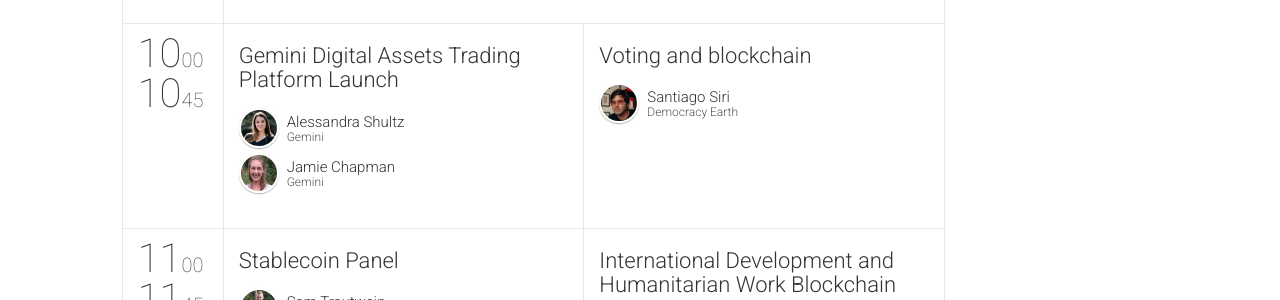
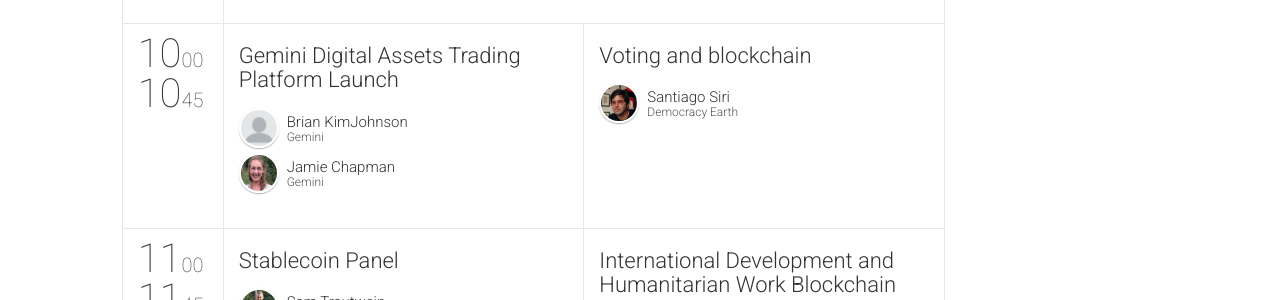
Before and after one commit to BlockchainAtColumbia/ledgerfest-2019, a Jekyll site: the page built from schedule.html, in a window 1280 px wide and 900 px high, scrolled down 542 px. Shown: the part 147-447 px from the top of the window. Built offline with Jekyll 4.4.1, drawn with Linux system fonts in a browser that asks for light colours; nearby versions of some CDN libraries; comment, search, counter and statistics services are not loaded.

Commit message:
changed alessandra to brian for Gemini

```diff
--- a/_data/speakers.yml
+++ b/_data/speakers.yml
@@ -9,12 +9,12 @@
   rockstar: true
 -
   id: 2
-  name: "Alessandra"
-  surname: "Shultz"
+  name: "Brian"
+  surname: "KimJohnson"
   company: "Gemini"
   title: "Business"
   bio: "No bio available"
-  thumbnailUrl: ashultz.jpg
+  thumbnailUrl: blank-profile.png
   rockstar: false
 -
   id: 3
```
